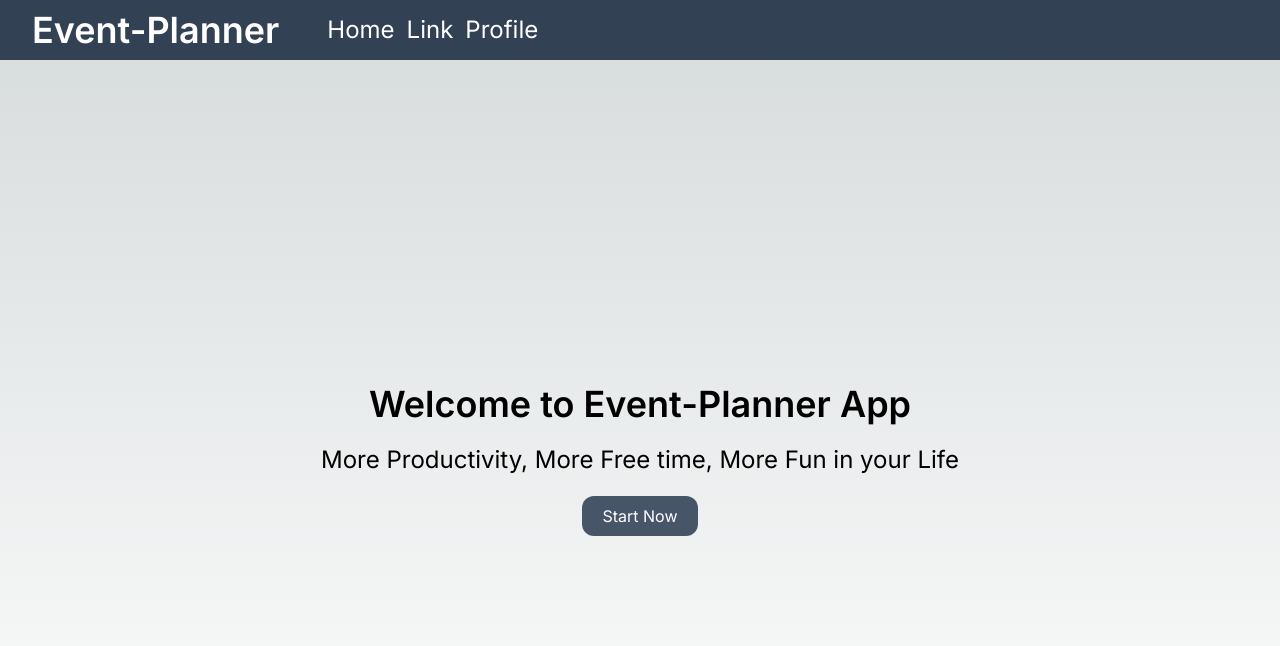
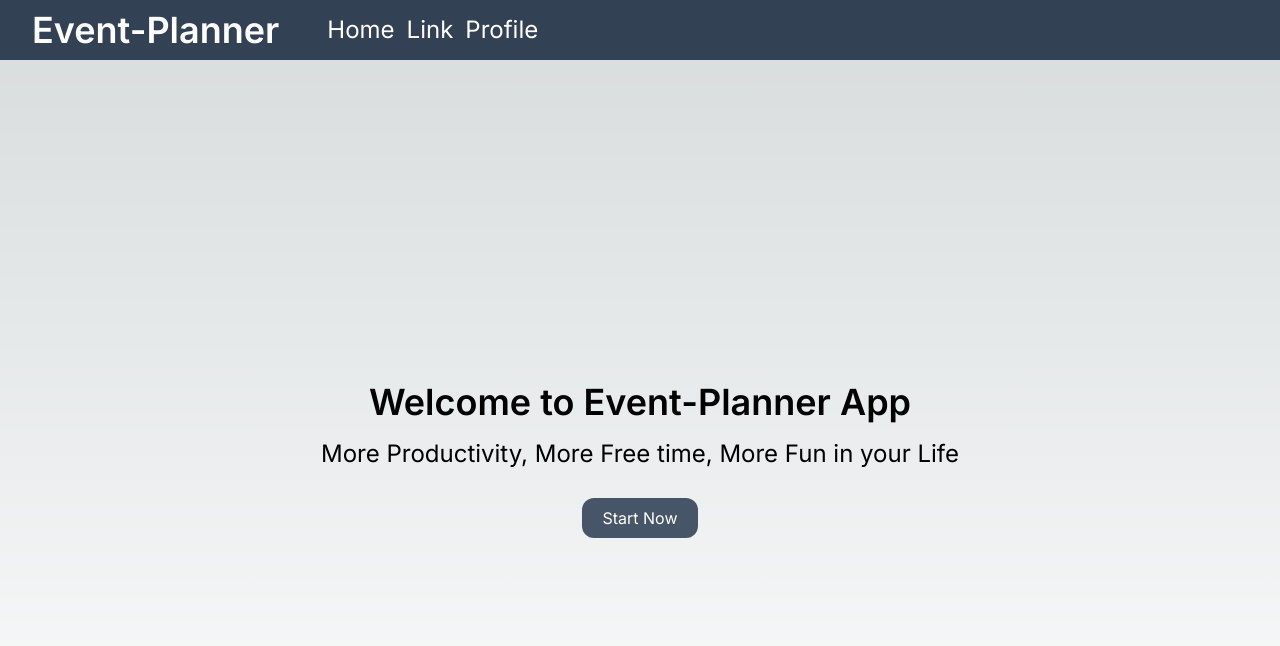
Before and after one commit to Apirak19/event-planning-app, a Next.js app: page / in a window 1280 px wide. Shown: the top 646 px of the page. Built offline with nearby package versions, Linux system fonts and the light colour scheme.

Commit message:
homepage margin edited

```diff
--- a/src/app/page.tsx
+++ b/src/app/page.tsx
@@ -5,9 +5,9 @@ export default function Home() {
     <main className="min-h-screen flex flex-col justify-center items-center">
       <div className="text-center">
         <h1 className='text-4xl font-semibold'>Welcome to Event-Planner App</h1>
-        <h4 className='text-2xl mt-5'>More Productivity, More Free time, More Fun in your Life</h4>
+        <h4 className='text-2xl mt-4'>More Productivity, More Free time, More Fun in your Life</h4>
       </div>
-      <button className='bg-slate-600 text-white px-5 py-2 rounded-xl mt-5'>Start Now</button>
+      <button className='bg-slate-600 text-white px-5 py-2 rounded-xl mt-7'>Start Now</button>
 
 
     </main>
```
